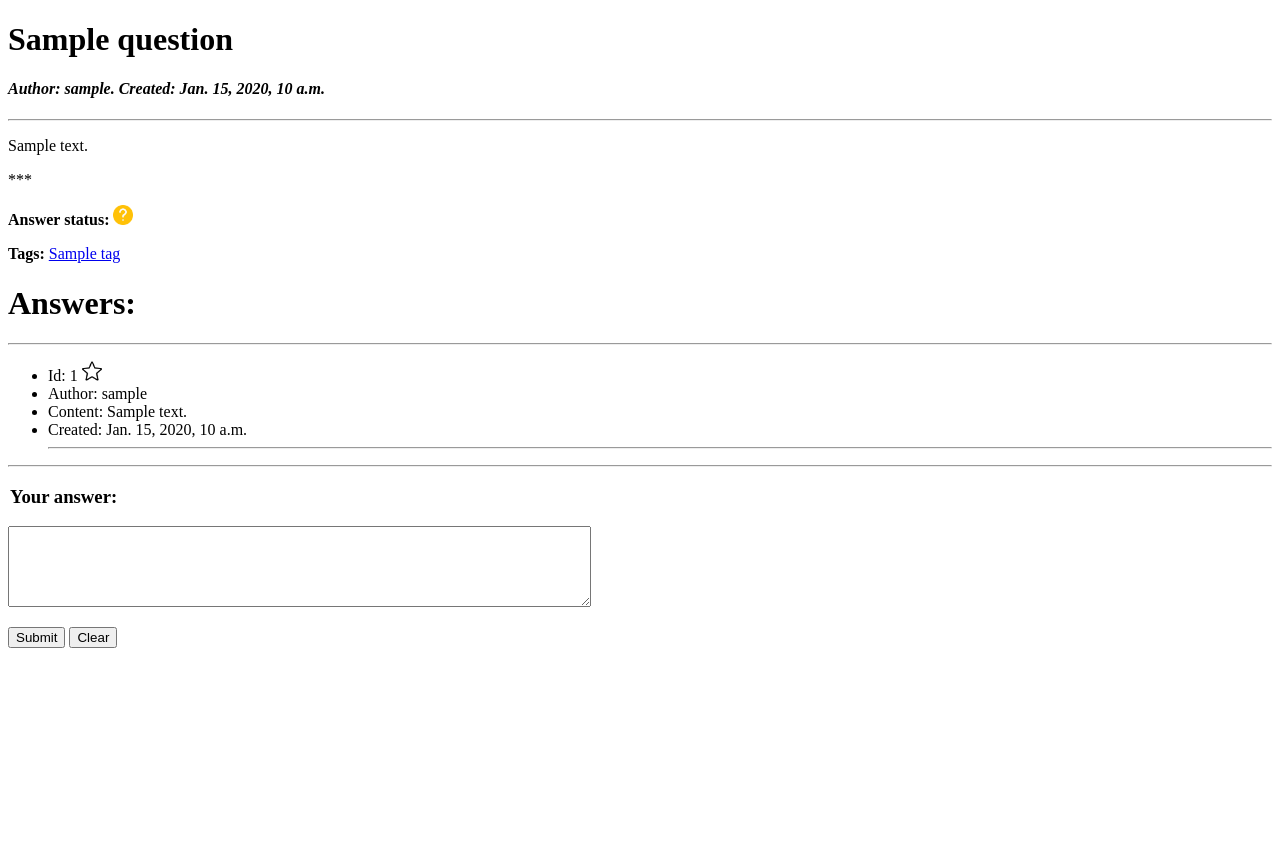
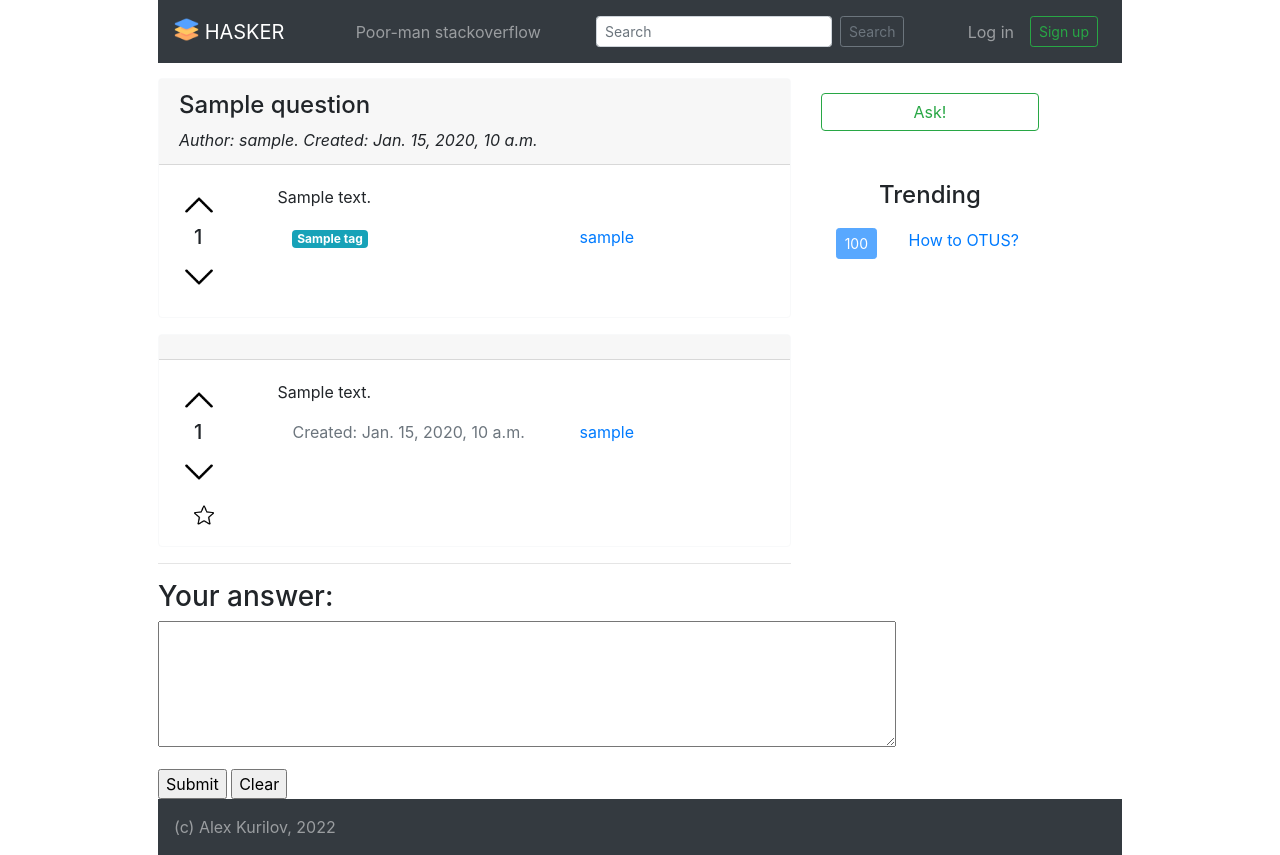
Before and after one commit to dexpiper/otus_hw6, a Django app: page /questions/1/ in a window 1280 px wide. Before the commit the page ends 648 px from the top, so only its background shows below. Run offline with Django 4.2, Linux system fonts and the light colour scheme; tables that the repository leaves empty hold one stand-in row (values such as "Sample post"); some libraries are stand-ins or nearby versions.

Commit message:
Questions page 1

```diff
--- a/questions/templates/base.html
+++ b/questions/templates/base.html
@@ -9,7 +9,7 @@
     <link rel="stylesheet" href="https://maxcdn.bootstrapcdn.com/bootstrap/4.0.0/css/bootstrap.min.css" integrity="sha384-Gn5384xqQ1aoWXA+058RXPxPg6fy4IWvTNh0E263XmFcJlSAwiGgFAW/dAiS6JXm" crossorigin="anonymous">
 
     <!-- TITLE -->
-    {% block title %}<title>Hasker - qwestions</title>{% endblock %}
+    {% block title %}<title>Hasker - questions</title>{% endblock %}
     {% load static %}
 
 </head>
@@ -56,9 +56,11 @@
                         <button class="btn btn-outline-success btn-block" type="button">Ask!</button>
                     </form>
 
-                    <div class="container-fluid" style="margin-top: 20px;">
+                    <div class="container-fluid" style="margin-top: 50px;">
                         <div class="row">
-                            <p class="text-center font-weight-bold">Trending</p>
+                            <div class="col-12" style="margin-bottom: 10px;">
+                                <h4 class="text-center">Trending</h>
+                            </div>
                         </div>
                         <div class="row">
                             <!-- TRENDING section -->
--- a/questions/templates/questions/index.html
+++ b/questions/templates/questions/index.html
@@ -1,4 +1,6 @@
 {% extends "base.html" %}
+
+{% block title %}<title>Hasker - main</title>{% endblock %}
 
 {% block content %}
 {% load static %}
--- a/questions/templates/questions/question.html
+++ b/questions/templates/questions/question.html
@@ -1,49 +1,105 @@
-<!DOCTYPE html>
-<html>
-  <head>
-    <meta charset="utf-8">
-    <title>Question details page</title>
-  </head>
-  <body>
-    <h1>{{ question.title }}</h1>
-    <h4><i>Author: {{ question.author }}. Created: {{ question.created_on }}</i></h4>
-    <hr>
+{% extends "base.html" %}
+
+{% block title %}<title>Hasker: {{ question.title }}</title>{% endblock %}
+
+{% block content %}
+{% load static %}
+
+<div class="card border-light mb-3" style="max-width: 60rem; margin-top:5px; margin-bottom:80px;">
+  <div class="card-header">
+    <h4>{{ question.title }}</h4>
+    <h8><i>Author: {{ question.author }}. Created: {{ question.created_on }}</i></h8>
+  </div>
+  <div class="card-body">
+    <div class="container-fluid">
+      <div class="row">
+        <div class="col-2">
+          <div class="row">
+            <a href="#"><img src="{% static 'questions/up_arrow.png' %}" alt="Upvote" width="40" height="40"></a>
+          </div>
+          <div class="row">
+            <div class="col-1">
+              <h5 class="text-align:center">{{ question.votes }}</h5>
+            </div>
+          </div>
+          <div class="row">
+            <a href="#"><img src="{% static 'questions/down_arrow.png' %}" alt="Downvote" width="40" height="40"></a>
+          </div>
+        </div>
+        <div class="col-10">
+          <div class="row">
             <p>{{ question.content }}</p>
-
-    ***
-    {% load static %}
-    <p><b>Answer status:</b>
-      {% if question.status == 1 %}
-      <img src="{% static 'questions/accept.png' %}" alt="Answered" width="20" height="20">
-      {% else %}
-      <img src="{% static 'questions/question.png' %}" alt="No answer yet" width="20" height="20">
-      {% endif %}</p>
-
-    <p><b>Tags:</b> {% if tags %} {% for tag in tags %}
-      <a href="{% url 'questions:searchtag' tag.id %}">{{ tag.title }}</a>
-      {% endfor %} {% else %} No tags provided. {% endif %}</p>
-
-
-    <h1>Answers:</h1>
-    <hr>
+          </div>
+          <div class="row">
+            <div class="col-7">
+              <!-- TAGS -->
+              <p class="card-text">
+                {% for tag in question.tags %}
+                <a href="{% url 'questions:searchtag' tag.id %}" class="badge badge-info">{{ tag.title }}</a>
+                {% endfor %}
+              </p>
+            </div>
+            <div class="col-3">
+              <!-- AUTHOR -->
+              <p><a href="#" class="text-primary">{{ question.author }}</a></p>
+            </div>
+          </div>
+        </div>
+      </div>
+    </div>
+  </div>
+</div>
 
 {% if answer_query %}
-    <ul>
+
 {% for answer in answer_query %}
-        <li>Id: {{ answer.id }}
-          <a href="{% url 'questions:alterflag' answer.id %}">
+
+<div class="card border-light mb-3" style="max-width: 60rem; margin-top:5px; margin-bottom:80px;">
+  <div class="card-header"></div>
+  <div class="card-body">
+    <div class="container-fluid">
+      <div class="row">
+        <div class="col-2">
+          <div class="row">
+            <a href="#"><img src="{% static 'questions/up_arrow.png' %}" alt="Upvote" width="40" height="40"></a>
+          </div>
+          <div class="row">
+            <div class="col-1">
+              <h5 class="text-align:center">{{ answer.votes }}</h5>
+            </div>
+          </div>
+          <div class="row">
+            <a href="#"><img src="{% static 'questions/down_arrow.png' %}" alt="Downvote" width="40" height="40"></a>
+          </div>
+          <div class="row" style="margin-top:10px">
+            <div class="col-1">
+              <!-- BEST ANSWER LOGIC-->
               {% if answer.answer_flag == 1 %}
-            <img src="{% static 'questions/star.png' %}" alt="Best answer" width="20" height="20">
+              <a href="#"><img src="{% static 'questions/star.png' %}" alt="Best answer" width="20" height="20"></a>
               {% else %}
-            <img src="{% static 'questions/emptystar.png' %}" alt="Ordinary answer" width="20" height="20">
+              <a href="#"><img src="{% static 'questions/emptystar.png' %}" alt="Ordinary answer" width="20" height="20"></a>
               {% endif %}
-          </a>
-        </li>
-        <li>Author: {{ answer.author }}</li>
-        <li>Content: {{ answer.content }}</li>
-        <li>Created: {{ answer.created_on }}</li>
-        <hr>
-        <p></p>
+            </div>
+          </div>
+        </div>
+        <div class="col-10">
+          <div class="row">
+            <p>{{ answer.content }}</p>
+          </div>
+          <div class="row">
+            <div class="col-7">
+              <p class="text-secondary">Created: {{ answer.created_on }}</p>
+            </div>
+            <div class="col-3">
+              <!-- ANSWER AUTHOR -->
+              <p><a href="#" class="text-primary">{{ answer.author }}</a></p>
+            </div>
+          </div>
+        </div>
+      </div>
+    </div>
+  </div>
+</div>
 
 {% endfor %}
     </ul>
@@ -62,5 +118,4 @@
 </form>
 
 
-  </body>
-</html>
+{% endblock %}
```
Also changed, not shown: questions/static/questions/down_arrow.png (added), questions/static/questions/up_arrow.png (added). Lines whose indentation alone changed are shown as unchanged.
